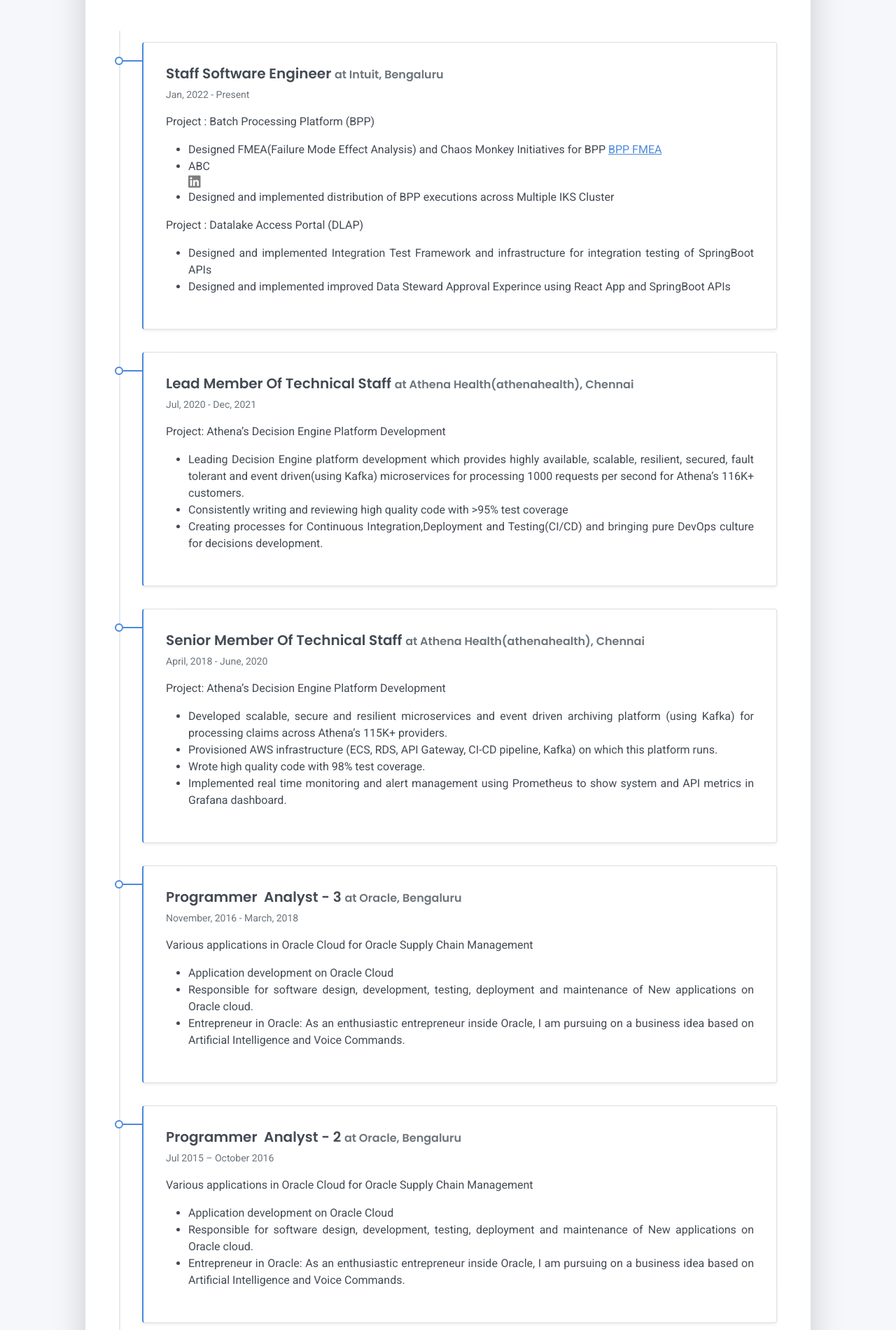
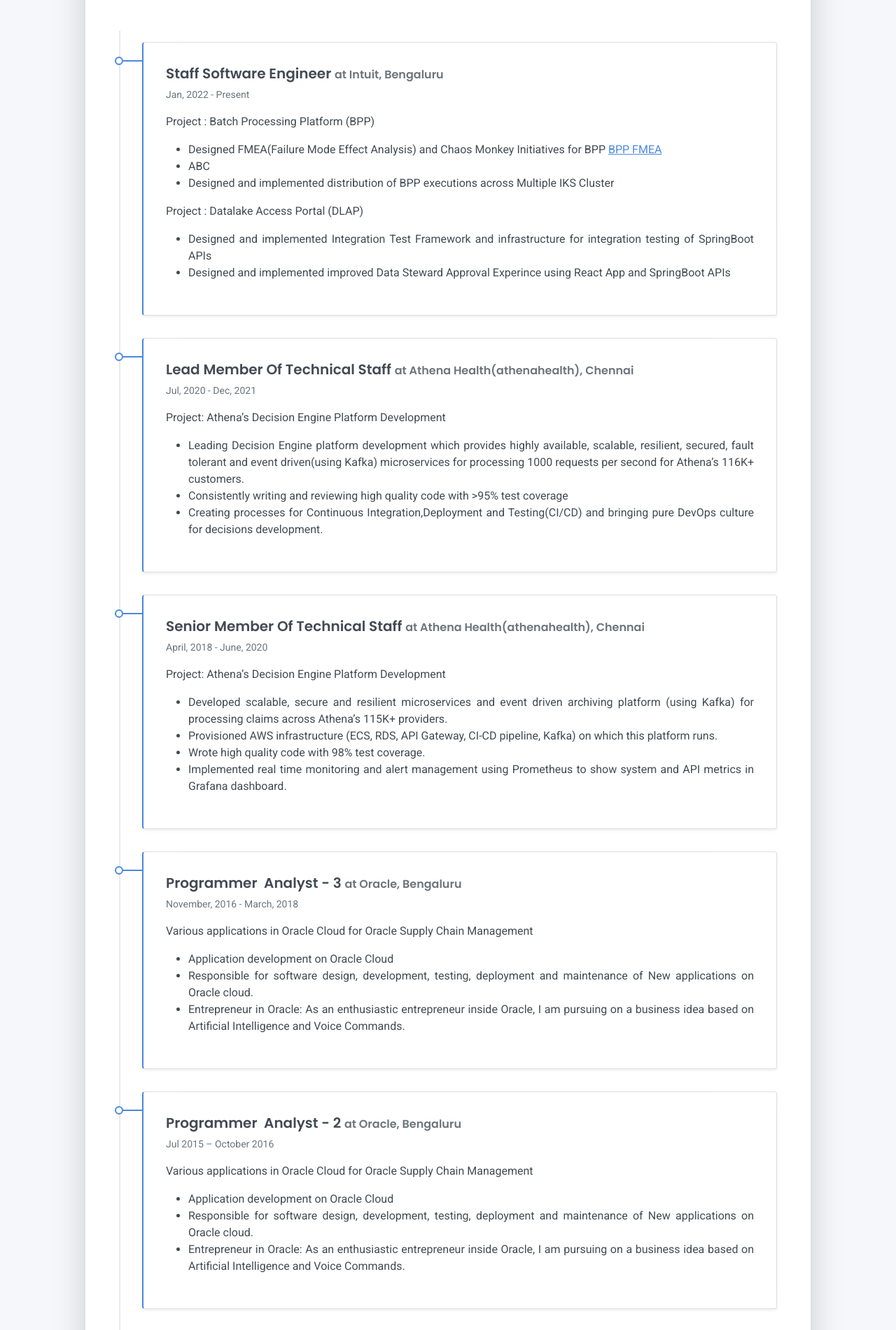
Before and after one commit to anandkshitiz/anandkshitiz.github.io, a Jekyll site: the page built from tabs/about.md, in a window 1280 px wide. Shown: the part 1456-3357 px from the top of the page at 70% size. Built offline with Jekyll 4.4.1, drawn with Linux system fonts in a browser that asks for light colours.

```diff
--- a/tabs/about/content/work-experience-section.html
+++ b/tabs/about/content/work-experience-section.html
@@ -9,7 +9,7 @@
                 <p style="text-align: justify">
                 <ul style="text-align: justify">
                     <li>Designed FMEA(Failure Mode Effect Analysis) and Chaos Monkey Initiatives for BPP <a href="in/bpp-fmea">BPP FMEA</a></li>
-                    <li>ABC <a class="nav-link" href="https://www.linkedin.com/in/anandkshitiz" title="LinkedIn"><i class="fab fa-linkedin"></i><span class="menu-title sr-only">LinkedIn</span></a></li>
+                    <li>ABC <a class="nav-link" href="https://www.linkedin.com/in/anandkshitiz" title="LinkedIn"><span class="menu-title sr-only">LinkedIn</span></a></li>
                     <li>Designed and implemented distribution of BPP executions across Multiple IKS Cluster <a class="nav-link" href="in/bpp-multi-cluster" title="BPP Multi Cluster"></a></li>
                 </ul>
                 </p>
```
